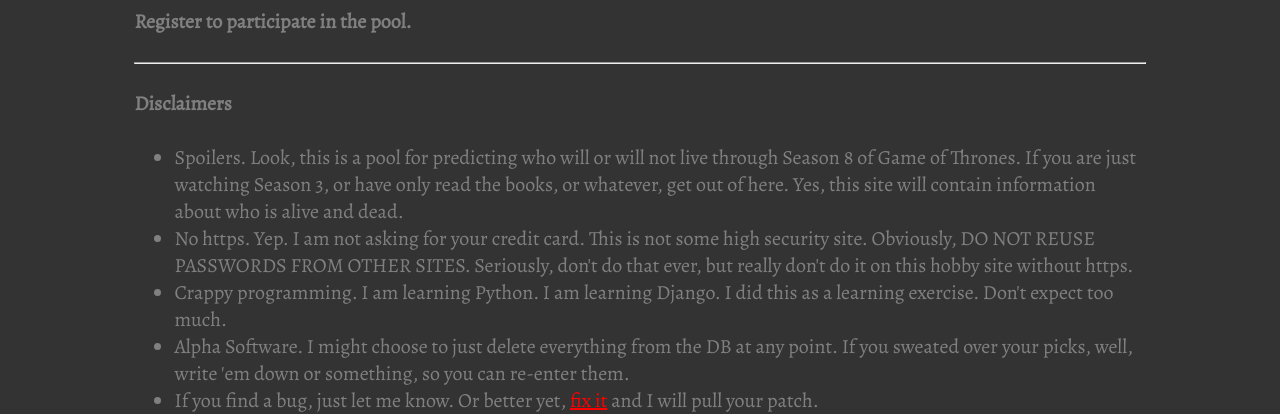
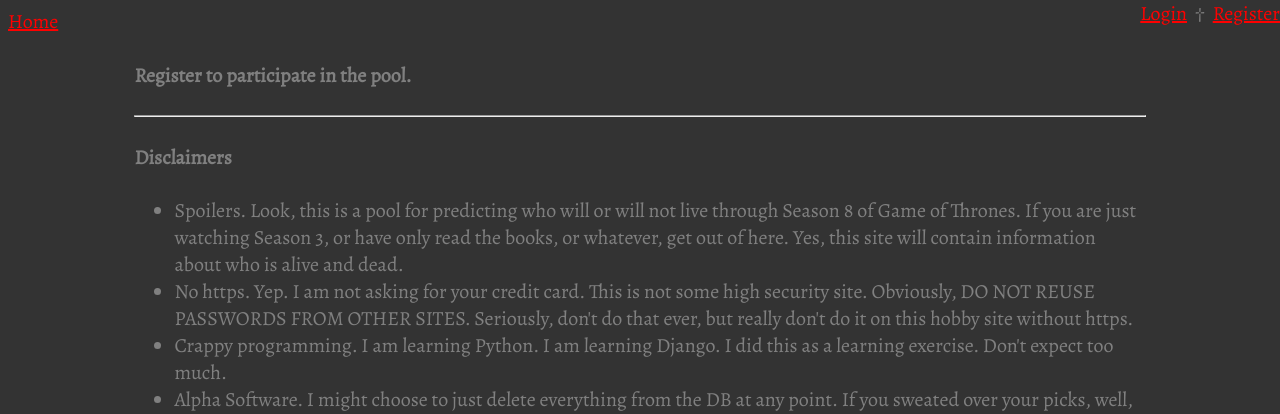
Before and after one commit to ojplg/gotdp, a Django app: page /pool/register_user in a window 1280 px wide. Shown: the top 414 px of the page. Run offline with Django 3.2, Linux system fonts and the light colour scheme.

Commit message:
Navigation bar

```diff
--- a/pool/static/pool/gotdp.css
+++ b/pool/static/pool/gotdp.css
@@ -32,6 +32,19 @@ div.homebottom {
     color: pink;
 }
 
+div.navigation_items {
+}
+
+div.navigation_login {
+    position: absolute;
+    right: 0;
+    top: 0;
+}
+
+div.navigation_end {
+    clear: left;
+}
+
 a:link {
     color: red;
 }
--- a/pool/templates/base.html
+++ b/pool/templates/base.html
@@ -10,6 +10,28 @@
 
 <body>
 
+<div>
+
+    <div class="navigation_items">
+        <a href="{% url 'index' %}">Home</a>
+    </div>
+
+    <div class="navigation_login">
+    {% if user.is_authenticated %}
+
+        <a href="logout">Logout</a>
+
+    {% else %}
+
+        <a href="accounts/login">Login</a>
+        &nbsp;&dagger;&nbsp;
+        <a href="{% url 'register_user' %}">Register</a>
+
+    {% endif %}
+    </div>
+
+</div>
+
 <div class="content">
         {% block content %}{% endblock %}
 </div>
```
